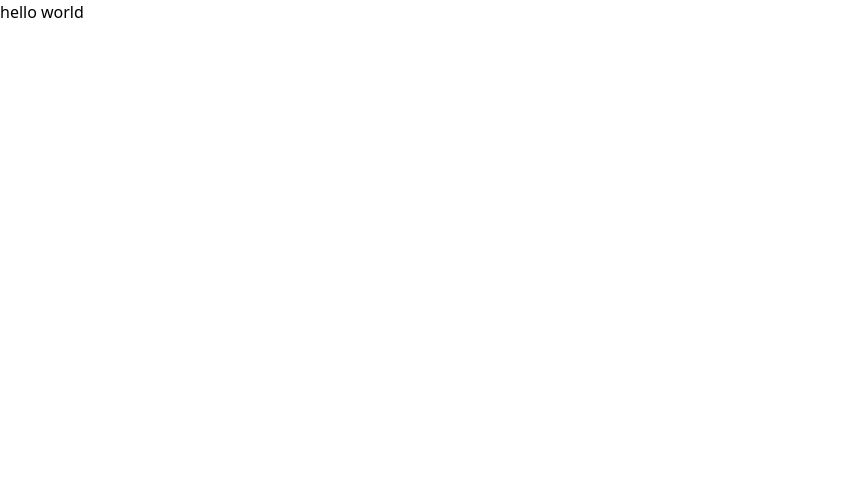
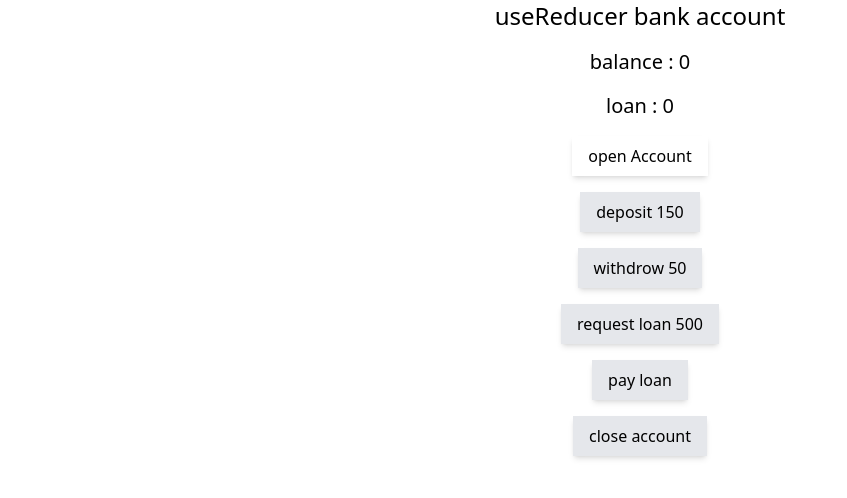
Before and after one commit to arentalb/react-practice-components, a React (Vite) app: page / in a window 1280 px wide. Shown: the top 498 px of the page, without its empty margins (0-847 px from the left). Built offline with nearby package versions, Linux system fonts and the light colour scheme.

Commit message:
completed

```diff
--- a/src/App.jsx
+++ b/src/App.jsx
@@ -1,5 +1,138 @@
+import {useReducer} from "react";
+
+// Define action types outside the reducer for clarity
+const ACTION_TYPES = {
+  OPEN_ACCOUNT: "openAccount",
+  CLOSE_ACCOUNT: "closeAccount",
+  DEPOSIT: "deposit",
+  WITHDRAW: "withdraw",
+  REQUEST_LOAN: "requestLoan",
+  PAY_LOAN: "payLoan",
+};
+
+// Reducer function with focused logic for each action
+function reducer(state, action) {
+  switch (action.type) {
+    case ACTION_TYPES.OPEN_ACCOUNT:
+      return {
+        ...state,
+        balance: state.accountState === "open" ? state.balance : 500,
+        accountState: "open",
+      };
+
+    case ACTION_TYPES.CLOSE_ACCOUNT:
+      return {
+        ...state,
+        accountState: state.balance === 0 ? "close" : state.accountState,
+      };
+
+    case ACTION_TYPES.DEPOSIT:
+      return {
+        ...state,
+        balance: state.balance + action.payload.amount,
+      };
+
+    case ACTION_TYPES.WITHDRAW:
+      return {
+        ...state,
+        balance:
+          state.balance - action.payload.amount >= 0
+            ? state.balance - action.payload.amount
+            : state.balance,
+      };
+
+    case ACTION_TYPES.REQUEST_LOAN:
+      if (state.loan > 0) return state;
+      return {
+        ...state,
+        balance: state.balance - action.payload.amount,
+        loan:
+          state.balance >= action.payload.amount && state.loan === 0
+            ? action.payload.amount
+            : state.loan,
+      };
+
+    case ACTION_TYPES.PAY_LOAN:
+      return {
+        ...state,
+        balance: state.balance + state.loan,
+        loan: 0,
+      };
+
+    default:
+      return state;
+  }
+}
+
 function App() {
-  return <p>hello world </p>;
+  const [{ accountState, balance, loan }, dispatch] = useReducer(reducer, {
+    accountState: "close",
+    balance: 0,
+    loan: 0,
+  });
+
+  return (
+    <div className={"flex justify-center items-center"}>
+      <div className={"flex flex-col gap-4 items-center"}>
+        <h1 className={"text-2xl"}> useReducer bank account </h1>
+        <p className={"text-xl"}>balance : {balance}</p>
+        <p className={"text-xl"}>loan : {loan}</p>
+        <button
+          onClick={() => {
+            dispatch({ type: "openAccount" });
+          }}
+          className={"px-4 py-2  shadow-md disabled:bg-gray-200"}
+        >
+          open Account
+        </button>
+        <button
+          disabled={accountState === "close"}
+          onClick={() => {
+            dispatch({ type: "deposit", payload: { amount: 150 } });
+          }}
+          className={"px-4 py-2  shadow-md disabled:bg-gray-200"}
+        >
+          deposit 150
+        </button>
+        <button
+          onClick={() => {
+            dispatch({ type: "withdraw", payload: { amount: 50 } });
+          }}
+          disabled={accountState === "close"}
+          className={"px-4 py-2  shadow-md disabled:bg-gray-200"}
+        >
+          withdrow 50
+        </button>
+        <button
+          onClick={() => {
+            dispatch({ type: "requestLoan", payload: { amount: 500 } });
+          }}
+          disabled={accountState === "close"}
+          className={"px-4 py-2  shadow-md disabled:bg-gray-200"}
+        >
+          request loan 500
+        </button>
+        <button
+          onClick={() => {
+            dispatch({ type: "payLoan" });
+          }}
+          disabled={accountState === "close"}
+          className={"px-4 py-2  shadow-md disabled:bg-gray-200"}
+        >
+          pay loan
+        </button>
+        <button
+          disabled={accountState === "close"}
+          onClick={() => {
+            dispatch({ type: "closeAccount" });
+          }}
+          className={"px-4 py-2  shadow-md disabled:bg-gray-200"}
+        >
+          close account
+        </button>
+      </div>
+    </div>
+  );
 }
 
 export default App;
```
